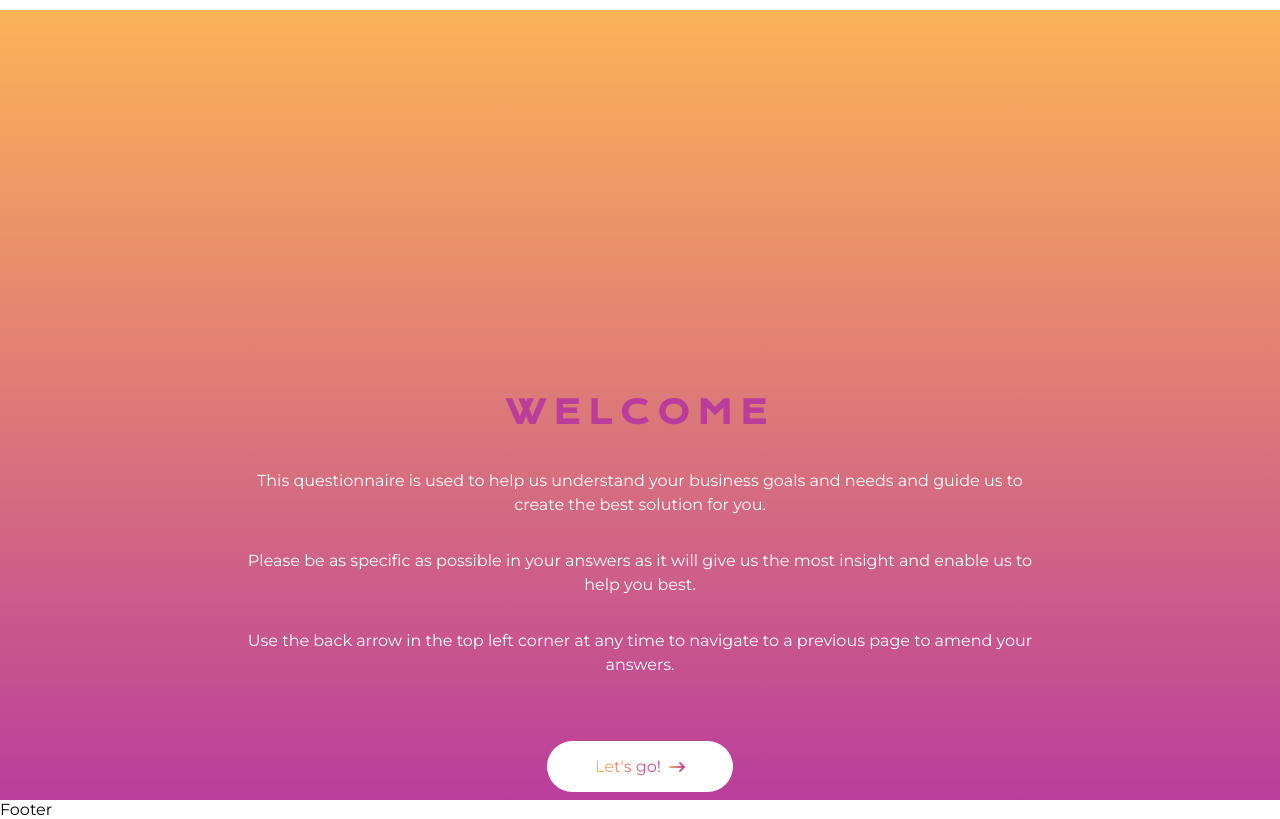
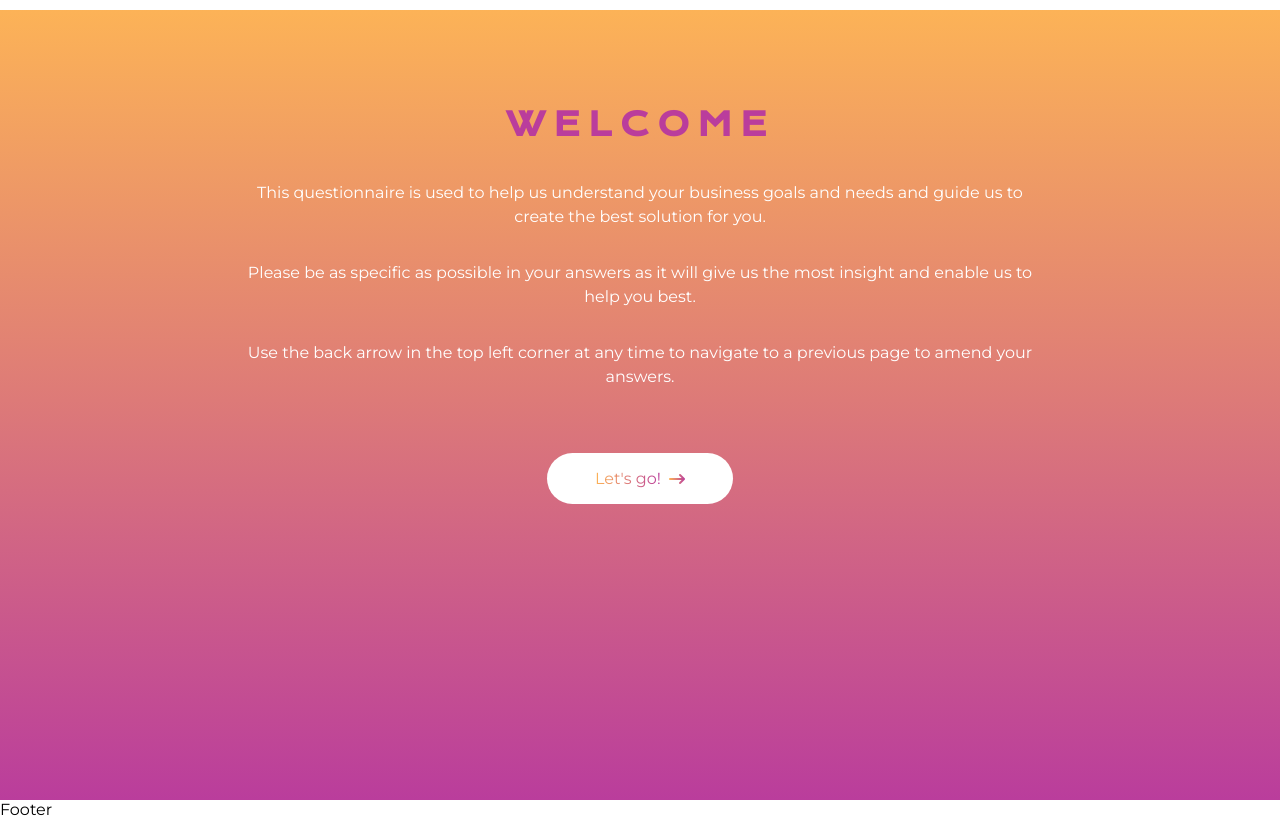
Before and after one commit to AkaraTawng/client-design-questionairre, a React (Vite) app: page / in a window 1280 px wide. Built offline with nearby package versions, Linux system fonts and the light colour scheme.

Commit message:
move welcome text higher

```diff
--- a/src/components/Form.jsx
+++ b/src/components/Form.jsx
@@ -188,7 +188,8 @@ const NextButton = styled.button`
     @supports (background-clip: text) {
       p {
         background: linear-gradient( to right, #FDB456, #DD7A78, #BA3D9C);
-        background-clip: text;
+        /* background-clip: text; */
+        -webkit-background-clip: text;
         color: transparent;
       }
     }
--- a/src/components/Welcome.jsx
+++ b/src/components/Welcome.jsx
@@ -28,7 +28,7 @@ const HeaderMessage = styled.h1`
     font-family: 'Krona One', sans-serif;
     font-size: 2rem;
     letter-spacing: .5rem;
-    margin-top: 30vw;
+    margin-top: -15vw;
 `;
 
 const BodyText = styled.p`
```
